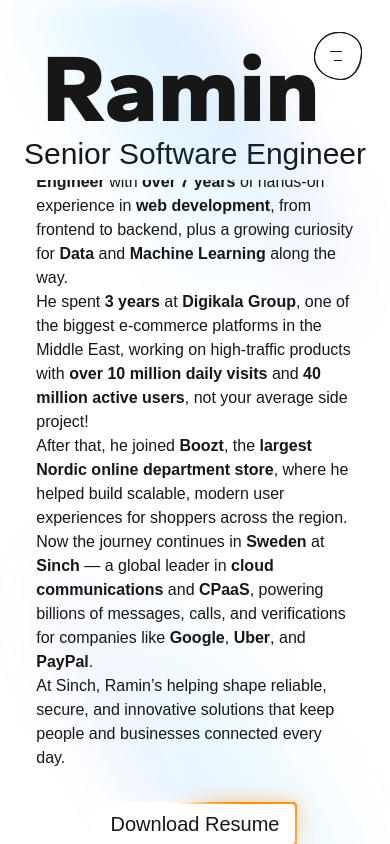
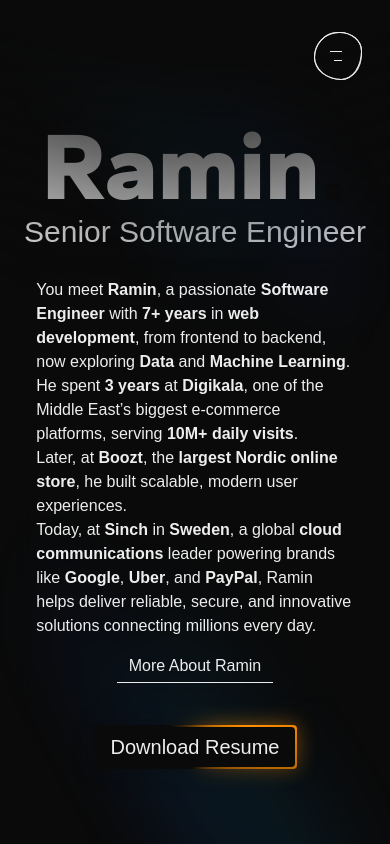
Before and after one commit to raminr77/raminr77.github.io, a Next.js app: page / in a window 390 px wide. Built offline with nearby package versions, Linux system fonts and the light colour scheme; a web font is replaced by a local one.

Commit message:
feat: set them

```diff
--- a/src/app/globals.scss
+++ b/src/app/globals.scss
@@ -21,6 +21,25 @@ body {
   color: var(--foreground);
   background: var(--background);
   font-family: Arial, Helvetica, sans-serif;
+}
+
+@media (max-width: 768px) {
+  .site-top-shadow::after {
+    top: 0;
+    left: 0;
+    opacity: 1;
+    width: 100%;
+    content: '';
+    height: 360px;
+    position: fixed;
+    pointer-events: none;
+    transition-duration: 500ms;
+    background: radial-gradient(
+      circle at 50% -120%,
+      var(--background) 60%,
+      transparent 90%
+    );
+  }
 }
 
 button {
--- a/src/app/layout.tsx
+++ b/src/app/layout.tsx
@@ -28,6 +28,7 @@ const PerformanceMonitor = React.lazy(() =>
 import 'animate.css';
 
 import './globals.scss';
+import clsx from 'clsx';
 
 export const metadata: Metadata = {
   title: {
@@ -85,29 +86,25 @@ export default function RootLayout({
 }: Readonly<{ children: React.ReactNode }>) {
   return (
     <html lang="en">
-      <body className={textFont.className}>
-        <Image
-          width={830}
-          height={830}
-          quality={75}
-          loading="eager"
-          alt="top-shine"
-          priority={true}
-          draggable={false}
-          src="/images/background.png"
-          sizes="(max-width: 768px) 400px, 830px"
+      <body className={clsx('site-top-shadow', textFont.className)}>
+        <div
+          style={{
+            width: 830,
+            height: 830,
+            maxWidth: '100%',
+            background: 'url(/images/background.png) no-repeat',
+            backgroundSize: 'contain'
+          }}
           className="shine-animation-top pointer-events-none fixed left-0 top-0 blur-md"
         />
-        <Image
-          width={830}
-          height={830}
-          quality={75}
-          loading="lazy"
-          priority={false}
-          draggable={false}
-          alt="bottom-shine"
-          src="/images/background.png"
-          sizes="(max-width: 768px) 400px, 830px"
+        <div
+          style={{
+            width: 830,
+            height: 830,
+            maxWidth: '100%',
+            background: 'url(/images/background.png) no-repeat',
+            backgroundSize: 'contain'
+          }}
           className="shine-animation-bottom pointer-events-none fixed -bottom-6 right-0 rotate-180 blur-lg"
         />
 
--- a/src/data/personal-data.ts
+++ b/src/data/personal-data.ts
@@ -43,5 +43,7 @@ export const PERSONAL_DATA = {
     'Ramin Rezaei UI-utveckling'
   ],
   summary:
-    'You meet <strong>Ramin</strong>, a passionate <strong>Software Engineer</strong> with <strong>over 7 years</strong> of hands-on experience in <strong>web development</strong>, from frontend to backend, plus a growing curiosity for <strong>Data</strong> and <strong>Machine Learning</strong> along the way.<br />He spent <strong>3 years</strong> at <strong>Digikala Group</strong>, one of the biggest e-commerce platforms in the Middle East, working on high-traffic products with <strong>over 10 million daily visits</strong> and <strong>40 million active users</strong>, not your average side project!<br />After that, he joined <strong>Boozt</strong>, the <strong>largest Nordic online department store</strong>, where he helped build scalable, modern user experiences for shoppers across the region.<br />Now the journey continues in <strong>Sweden</strong> at <strong>Sinch</strong> — a global leader in <strong>cloud communications</strong> and <strong>CPaaS</strong>, powering billions of messages, calls, and verifications for companies like <strong>Google</strong>, <strong>Uber</strong>, and <strong>PayPal</strong>.<br />At Sinch, Ramin’s helping shape reliable, secure, and innovative solutions that keep people and businesses connected every day.'
+    'You meet <strong>Ramin</strong>, a passionate <strong>Software Engineer</strong> with <strong>over 7 years</strong> of hands-on experience in <strong>web development</strong>, from frontend to backend, plus a growing curiosity for <strong>Data</strong> and <strong>Machine Learning</strong> along the way.<br />He spent <strong>3 years</strong> at <strong>Digikala Group</strong>, one of the biggest e-commerce platforms in the Middle East, working on high-traffic products with <strong>over 10 million daily visits</strong> and <strong>40 million active users</strong>, not your average side project!<br />After that, he joined <strong>Boozt</strong>, the <strong>largest Nordic online department store</strong>, where he helped build scalable, modern user experiences for shoppers across the region.<br />Now the journey continues in <strong>Sweden</strong> at <strong>Sinch</strong> — a global leader in <strong>cloud communications</strong> and <strong>CPaaS</strong>, powering billions of messages, calls, and verifications for companies like <strong>Google</strong>, <strong>Uber</strong>, and <strong>PayPal</strong>.<br />At Sinch, Ramin’s helping shape reliable, secure, and innovative solutions that keep people and businesses connected every day.',
+  shortSummary:
+    'You meet <strong>Ramin</strong>, a passionate <strong>Software Engineer</strong> with <strong>7+ years</strong> in <strong>web development</strong>, from frontend to backend, now exploring <strong>Data</strong> and <strong>Machine Learning</strong>.<br />He spent <strong>3 years</strong> at <strong>Digikala</strong>, one of the Middle East’s biggest e-commerce platforms, serving <strong>10M+ daily visits</strong>.<br />Later, at <strong>Boozt</strong>, the <strong>largest Nordic online store</strong>, he built scalable, modern user experiences.<br />Today, at <strong>Sinch</strong> in <strong>Sweden</strong>, a global <strong>cloud communications</strong> leader powering brands like <strong>Google</strong>, <strong>Uber</strong>, and <strong>PayPal</strong>, Ramin helps deliver reliable, secure, and innovative solutions connecting millions every day.'
 } as const;
--- a/src/domains/home/components/summary/index.tsx
+++ b/src/domains/home/components/summary/index.tsx
@@ -17,8 +17,13 @@ export function Summary() {
       )}
     >
       <div
-        className={styles['summary__content']}
+        className={clsx('block max-md:hidden', styles['summary__content'])}
         dangerouslySetInnerHTML={{ __html: PERSONAL_DATA.summary }}
+      />
+
+      <div
+        className={clsx('hidden max-md:block', styles['summary__content'])}
+        dangerouslySetInnerHTML={{ __html: PERSONAL_DATA.shortSummary }}
       />
 
       <Link href={ROUTES.ABOUT_ME} className="border-b px-3 pb-1 duration-200 hover:px-5">
--- a/src/layout/components/header/index.tsx
+++ b/src/layout/components/header/index.tsx
@@ -67,7 +67,10 @@ export function Header() {
               </Link>
             </li>
           ))}
-          <li className={clsx('ml-4', animator({ name: 'fadeIn', delay: '3s' }))}>
+          <li
+            key="theme-toggle-desktop"
+            className={clsx('ml-4', animator({ name: 'fadeIn', delay: '3s' }))}
+          >
             <ToggleThemeButton />
           </li>
         </ul>
--- a/src/shared/components/performance-monitor/index.tsx
+++ b/src/shared/components/performance-monitor/index.tsx
@@ -1,6 +1,6 @@
 'use client';
 
-import { initPerformanceMonitoring } from '@/shared/helpers/performance';
+import { initPerformanceMonitoring } from '@/shared/helpers';
 import { useEffect } from 'react';
 
 export function PerformanceMonitor() {
--- a/src/shared/components/toggle-theme-button/index.tsx
+++ b/src/shared/components/toggle-theme-button/index.tsx
@@ -6,20 +6,22 @@ const THEMES = { light: 'light', dark: 'dark' } as const;
 type Theme = keyof typeof THEMES;
 
 export function ToggleThemeButton({ isBurgerMenu = false }: { isBurgerMenu?: boolean }) {
-  const [theme, setTheme] = useState<Theme>(() => {
-    if (typeof window === 'undefined') return THEMES.dark;
+  const [theme, setTheme] = useState<Theme>(THEMES.dark);
 
-    const localTheme = localStorage.theme as Theme | undefined;
-    if (localTheme) return localTheme;
-
-    const prefersDark = window.matchMedia('(prefers-color-scheme: dark)').matches;
-    return prefersDark ? THEMES.dark : THEMES.light;
-  });
+  // useEffect(() => {
+  //   const previousTheme = localStorage.getItem('theme') as Theme | null;
+  //   if (previousTheme) {
+  //     setTheme(previousTheme);
+  //   }
+  // }, []);
 
   useEffect(() => {
+    // document.documentElement.classList.remove(THEMES.light, THEMES.dark);
+    // document.documentElement.classList.add(theme);
+    // localStorage.setItem('theme', theme);
     document.documentElement.classList.remove(THEMES.light, THEMES.dark);
-    document.documentElement.classList.add(theme);
-    localStorage.theme = theme;
+    document.documentElement.classList.add(THEMES.dark);
+    localStorage.setItem('theme', THEMES.dark);
   }, [theme]);
 
   // const handleThemeChange = () => {
--- a/src/shared/helpers/index.ts
+++ b/src/shared/helpers/index.ts
@@ -1,3 +1,4 @@
 export * from './notify';
 export * from './animator';
+export * from './performance';
 export * from './page-title-generator';
```
